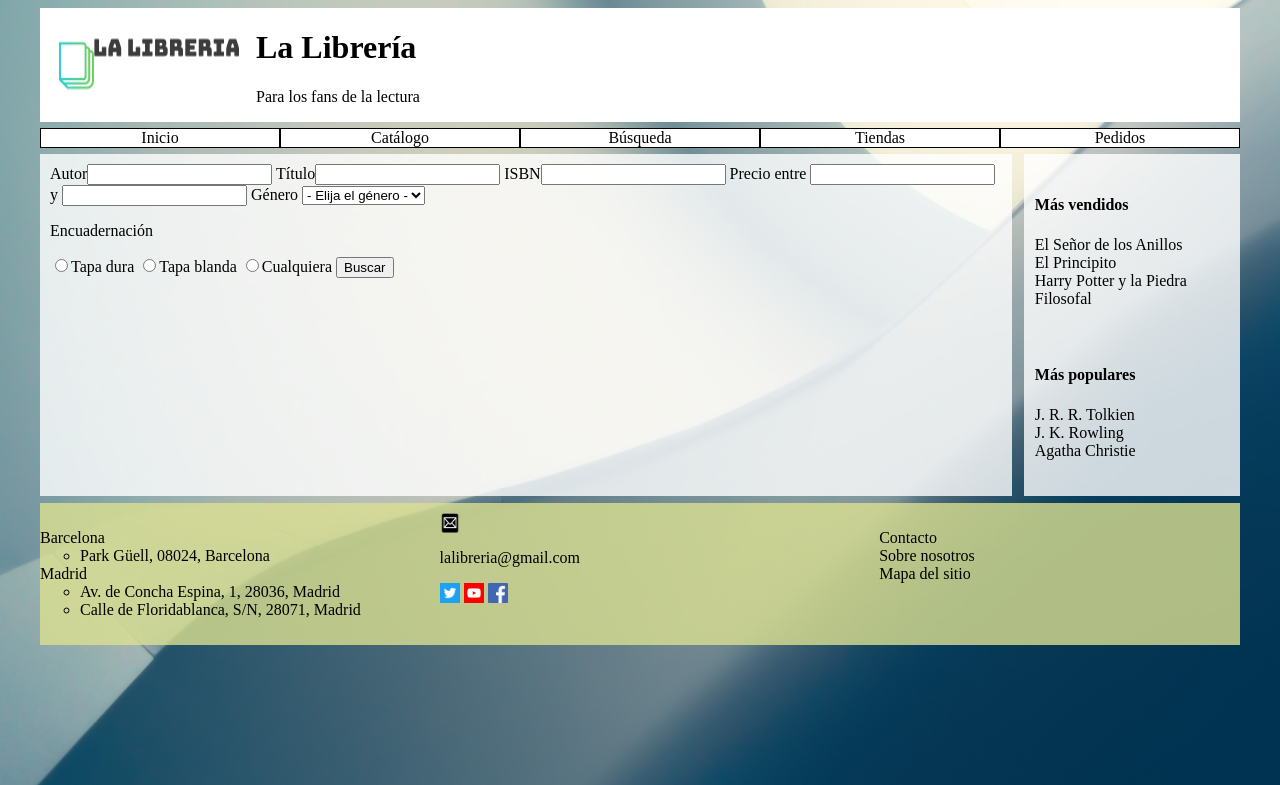
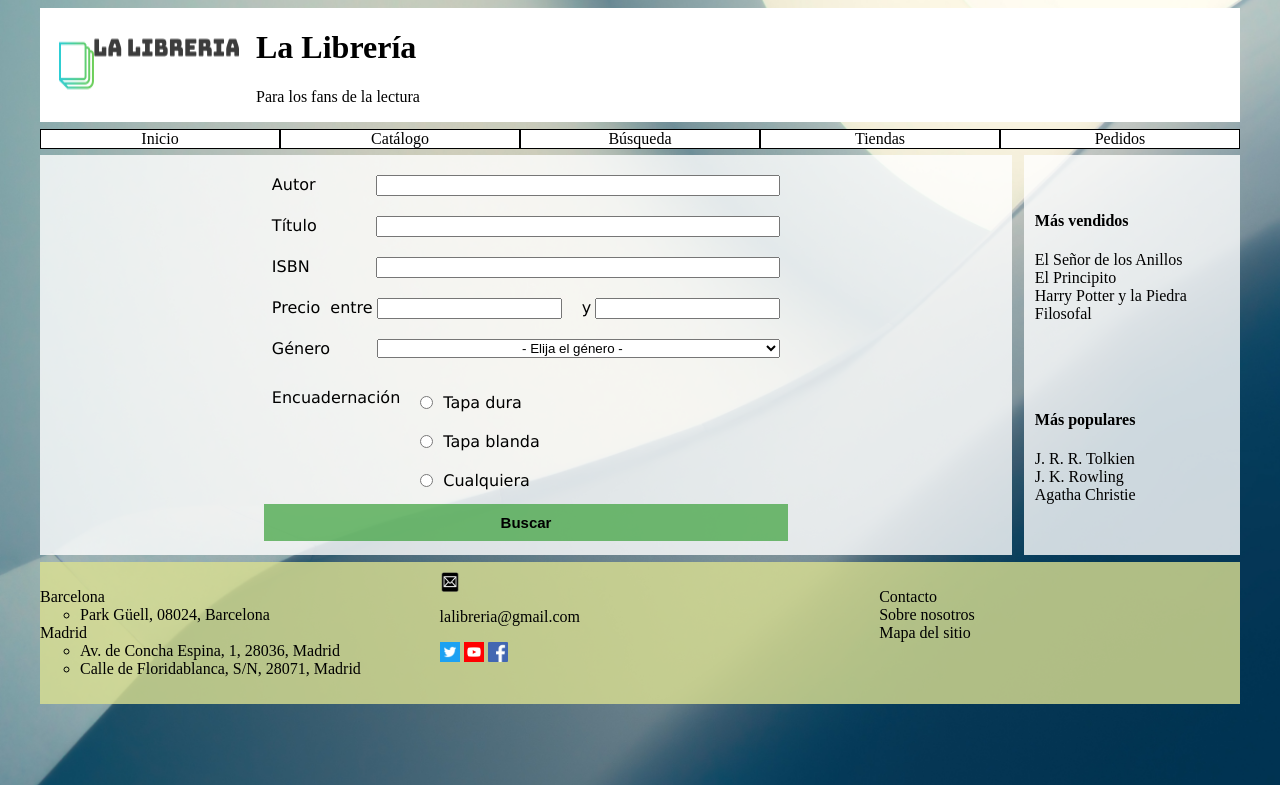
Before and after one commit to iscoct-universidad/TW, a PHP site: page /search.html in a window 1280 px wide. Shown: the top 785 px of the page. Run offline with PHP 8.4, Linux system fonts and the light colour scheme.

Commit message:
Búsqueda terminada

```diff
--- a/Nacho/practica3/libreria2/search.html
+++ b/Nacho/practica3/libreria2/search.html
@@ -26,23 +26,31 @@
       </nav>
 
       <main id="search">
-        <form action="procesar.php" method="GET">
-          <label>Autor<input type="text" name="autor"/></label>
-          <label>Título<input type="text" name="titulo"/></label>
-          <label>ISBN<input type="text" name="isbn"/></label>
+        <form id="form-search" action="procesar.php" method="GET">
+          <label><p>Autor</p>
+            <input type="text" name="autor"/>
+          </label>
+          <label><p>Título</p>
+            <input type="text" name="titulo"/>
+          </label>
+          <label><p>ISBN</p>
+            <input type="text" name="isbn"/>
+          </label>
 
-          <label>
-            Precio
+          <label id="precio">
+            <p>Precio</p>
             <label>
-              entre <input type="number" name="minPrecio"/>
+                <p>entre</p>
+              <input type="number" name="minPrecio"/>
             </label>
             <label>
-              y <input type="number" name="maxPrecio"/>
+              <p>y</p>
+              <input type="number" name="maxPrecio"/>
             </label>
           </label>
 
           <label>
-            Género
+            <p>Género</p>
             <select name="genero">
               <option value="" disabled selected>- Elija el género -</option>
               <option value="fantastica">Fantástica</option>
@@ -53,11 +61,23 @@
             </select>
           </label>
 
-          <p>Encuadernación</p>
-          <label><input type="radio" name="encuadernacion" value="dura"/>Tapa dura</label>
-          <label><input type="radio" name="encuadernacion" value="blanda"/>Tapa blanda</label>
-          <label><input type="radio" name="encuadernacion" value="cualquiera"/>Cualquiera</label>
-
+          <div id="radio">
+            <p class="form-subtitle">Encuadernación</p>
+            <div id="radio-options">
+              <label>
+                <input type="radio" name="encuadernacion" value="dura"/>
+                <p class="radio-text">Tapa dura</p>
+              </label>
+              <label>
+                <input type="radio" name="encuadernacion" value="blanda"/>
+                <p class="radio-text">Tapa blanda</p>
+              </label>
+              <label>
+                <input type="radio" name="encuadernacion" value="cualquiera"/>
+                <p class="radio-text">Cualquiera</p>
+              </label>
+            </div>
+          </div>
           <input type="submit" value="Buscar"/>
         </form>
       </main>
--- a/Nacho/practica3/libreria2/site.css
+++ b/Nacho/practica3/libreria2/site.css
@@ -260,7 +260,7 @@ footer {
   list-style-type: none;
 }
 
-button {
+button, input[type=submit] {
   font-weight: bold;
   background-color: rgba(58, 161, 58, 0.705);
   font-size: 15px;
@@ -273,7 +273,7 @@ button {
   text-align: center;
 }
 
-button:hover {
+button:hover, input[type=submit]:hover {
   background-color: goldenrod;
   color: white;
 }
@@ -309,3 +309,83 @@ button:hover {
 /* ----------------------------------------------- */
 /* ----------------------------------------------- */
 /* search.html */
+
+form {
+  display: flex;
+  flex-direction: column;
+  margin: auto auto;
+}
+
+label {
+  margin: 10;
+  font-family: 'Lucida Sans', 'Lucida Sans Regular', 'Lucida Grande', 'Lucida Sans Unicode', Geneva, Verdana, sans-serif;
+  display: flex;
+}
+
+label>input {
+  margin: 0 0;
+}
+
+label>p {
+  margin-top: 0;
+  margin-bottom: 0;
+  margin-right: 4;
+  width: 25%;
+}
+
+input[type=text], select{
+  width: 100%;
+}
+
+select {
+  text-align: center;
+  text-align-last: center;
+}
+
+.form-subtitle {
+  font-family: 'Lucida Sans', 'Lucida Sans Regular', 'Lucida Grande', 'Lucida Sans Unicode', Geneva, Verdana, sans-serif;
+  margin: 0;
+  margin-top: 20px;
+  margin-left: 10px;
+}
+
+#precio>label {
+  margin-top: 0;
+  margin-bottom: 0;
+}
+
+#precio {
+  margin-right: 0;
+}
+
+#precio>p {
+  height: 50%;
+  margin-right: 0;
+}
+
+.form-subtitle {
+  width: 25%;
+  margin-right: 10;
+}
+
+#radio {
+  /* text-align: right; */
+  display: flex;
+}
+
+#radio-options {
+  display: flex;
+  flex-direction: column;
+  width: 100%;
+  margin-top: 15px;
+}
+
+#radio-options>label {
+  /* text-align: right; */
+  flex-direction: row;
+}
+
+.radio-text {
+  margin-left: 10px;
+  white-space: nowrap;
+}
```
Also changed, not shown: Nacho/practica3/libreria2/orders.html (+8 -5 lines).
